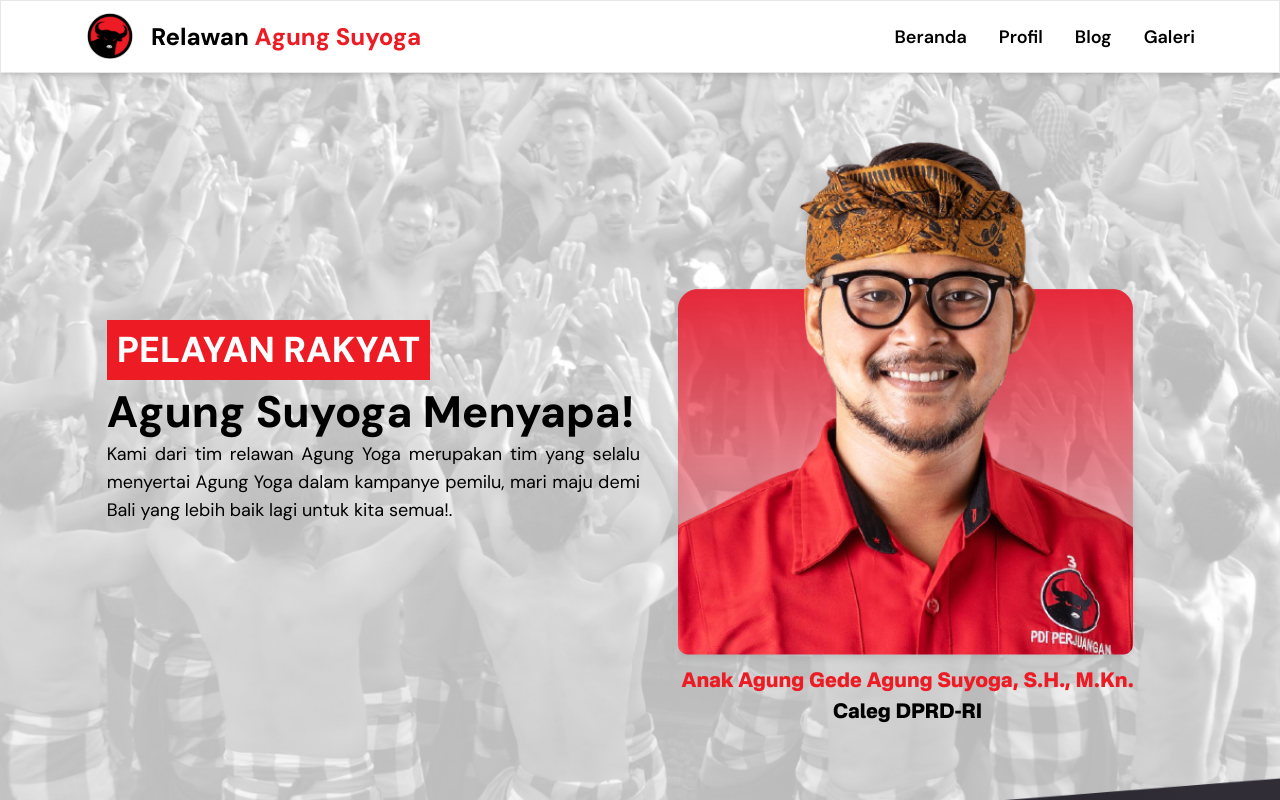
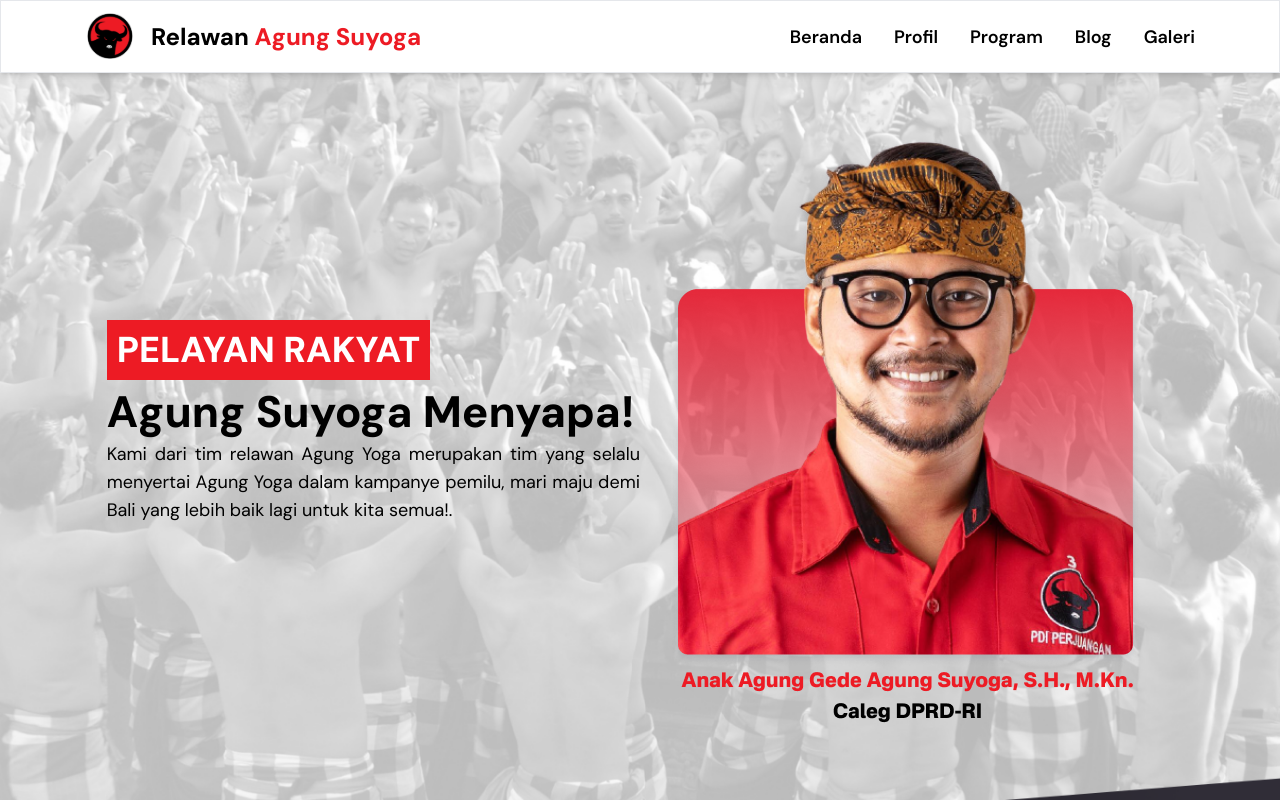
Before and after one commit to gstbgsdarmika/project-kampanye, a React (Vite) app: page / in a window 1280 px wide. Shown: the top 800 px of the page. Built offline with nearby package versions, Linux system fonts and the light colour scheme.

Commit message:
update navigation & program

```diff
--- a/src/components/Navigation.jsx
+++ b/src/components/Navigation.jsx
@@ -35,6 +35,19 @@ function NavList() {
           className="flex items-center justify-center md:justify-start  font-semibold text-black border-b-0 text-lg hover:border-b-2 hover:border-[#ED1B24] transition-all"
         >
           Profil
+        </a>
+      </Typography>
+      <Typography
+        as="li"
+        variant="small"
+        color="blue-gray"
+        className="p-1 font-medium"
+      >
+        <a
+          href="#program"
+          className="flex items-center justify-center md:justify-start  font-semibold text-black border-b-0 text-lg hover:border-b-2 hover:border-[#ED1B24] transition-all"
+        >
+          Program
         </a>
       </Typography>
       <Typography
@@ -100,14 +113,14 @@ export function Navigation() {
         </div>
         <IconButton
           variant="text"
-          className="w-6 h-6 ml-auto text-red-500 text-inherit hover:bg-transparent focus:bg-transparent active:bg-transparent lg:hidden"
+          className="flex items-center w-8 h-8 text-inherit hover:bg-transparent focus:bg-transparent active:bg-transparent lg:hidden"
           ripple={false}
           onClick={() => setOpenNav(!openNav)}
         >
           {openNav ? (
-            <XMarkIcon className="w-6 h-6 text-black" strokeWidth={2} />
+            <XMarkIcon className="w-8 h-8 text-black" strokeWidth={2} />
           ) : (
-            <Bars3Icon className="w-6 h-6 text-black" strokeWidth={2} />
+            <Bars3Icon className="w-8 h-8 text-black" strokeWidth={2} />
           )}
         </IconButton>
       </div>
--- a/src/pages/Program/Program.jsx
+++ b/src/pages/Program/Program.jsx
@@ -24,20 +24,20 @@ export default function Program() {
       </p>
       <div className="container grid grid-cols-1 gap-8 mx-auto md:mt-[76px] mb-5 md:grid-cols-3 md:w-5/6 md:pb-36 mt-10 pb-16">
         <ProgramCard
-          title="Pendidikan Unggul"
-          subtitle="Fokus pada peningkatan kualitas pendidikan dengan menyesuaikan kurikulum dan memastikan akses setara bagi semua."
+          title="Gizi untuk Medis"
+          subtitle="Pendistribusian makanan siap saji kepada tenaga kesehatan di tingkat kecamatan (puskesmas) pada masa COVID-19"
           imageUrl={ImgProgram1}
           link=""
         />
         <ProgramCard
-          title="Sehat Bersama Rakyat"
-          subtitle="Memperkuat infrastruktur kesehatan dan memastikan pelayanan kesehatan yang terjangkau dan berkualitas untuk seluruh komunitas."
+          title="Sidak Kuliner"
+          subtitle="Agenda rutin setiap jam 20.00 malam pada saat PPKM Darurat untuk membeli dagangan UMKM dan didistribusikan kepada Pecalang, Linmas, dan masyarakat umum"
           imageUrl={ImgProgram2}
           link=""
         />
         <ProgramCard
-          title="Ekonomi Digital"
-          subtitle="Mendukung UMKM dan koperasi lokal dengan memberikan pelatihan, sehingga menghasilkan sumber daya dengan potesial digitalisasi."
+          title="Pembuatan NIB"
+          subtitle="Bekerjasama dengan gama law untuk membantu para UMKM membuat Nomor Induk Berusaha"
           imageUrl={ImgProgram3}
           link=""
         />
```
